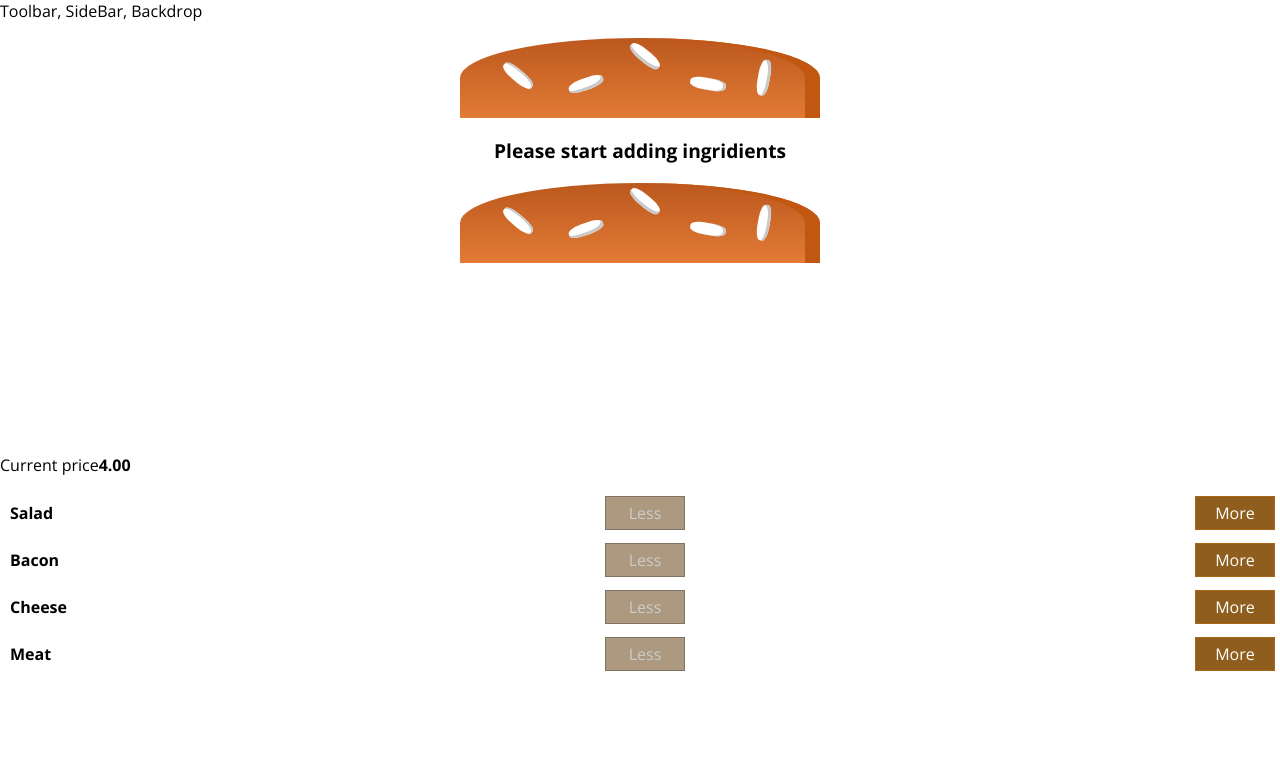
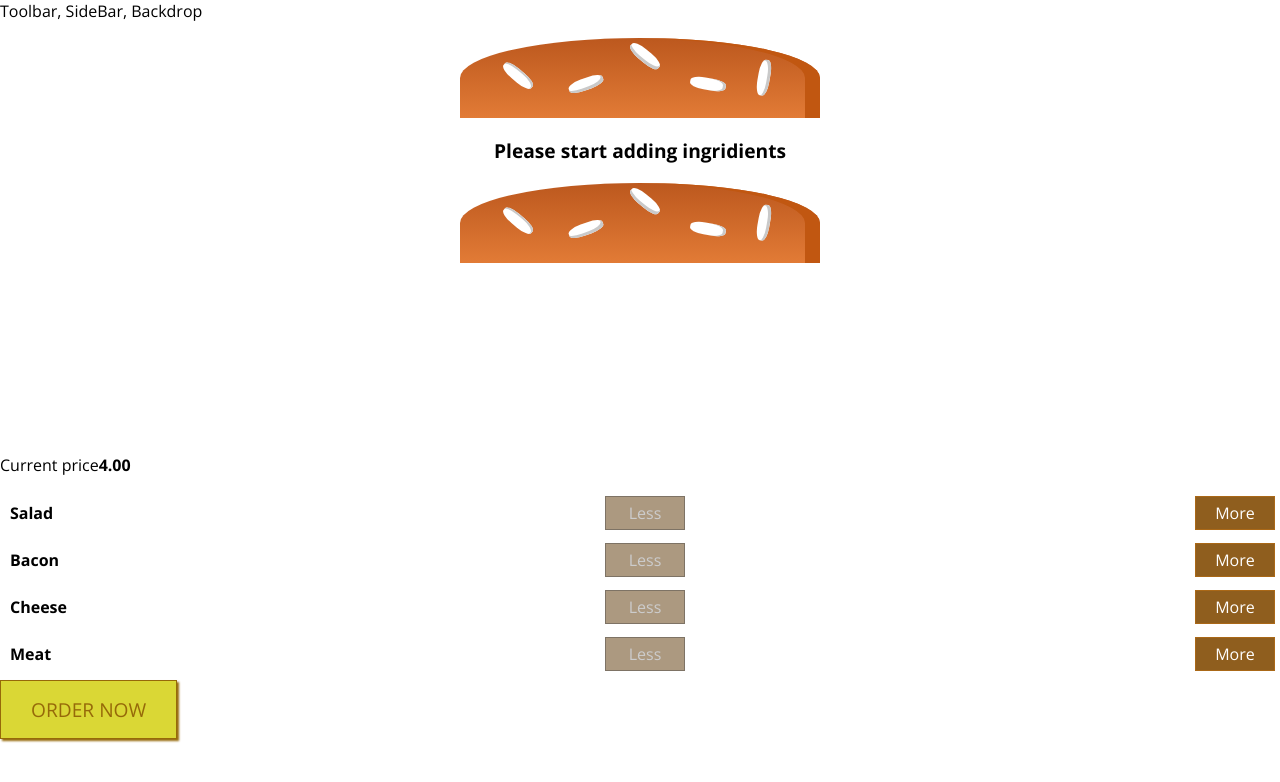
Before and after one commit to dayanapanova/burger-builder, a React app: page / in a window 1280 px wide. Shown: the top 782 px of the page. Built offline with nearby package versions, Linux system fonts and the light colour scheme.

Commit message:
making the order button

```diff
--- a/src/components/Burger/BuildControls/BuildControl/BuildControls.css
+++ b/src/components/Burger/BuildControls/BuildControl/BuildControls.css
@@ -8,3 +8,44 @@
     margin: auto;
     padding: 10px 0;
 }
+
+.OrderButton {
+    background-color: #DAD735;
+    outline: none;
+    cursor: pointer;
+    border: 1px solid #966909;
+    color: #966909;
+    font-family: inherit;
+    font-size: 1.2em;
+    padding: 15px 30px;
+    box-shadow: 2px 2px 2px #966909;
+}
+
+.OrderButton:hover, .OrderButton:active {
+    background-color: #A0DB41;
+    border: 1px solid #966909;
+    color: #966909;
+}
+
+.OrderButton:disabled {
+    background-color: #C7C6C6;
+    cursor: not-allowed;
+    border: 1px solid #ccc;
+    color: #888888;
+}
+
+.OrderButton:not(:disabled) {
+    animation: enable 0.3s linear;
+}
+
+@keyframes enable {
+    0% {
+        transform: scale(1);
+    }
+    60% {
+        transform: scale(1.1);
+    }
+    100% {
+        transform: scale(1);
+    }
+}
--- a/src/components/Burger/BuildControls/BuildControl/BuildControls.js
+++ b/src/components/Burger/BuildControls/BuildControl/BuildControls.js
@@ -21,6 +21,7 @@
             disabled={props.disabled[ctrl.type]}
             />
         ))}
+        <button className={classes.OrderButton}>ORDER NOW</button>
 
     </div>
 )
```
